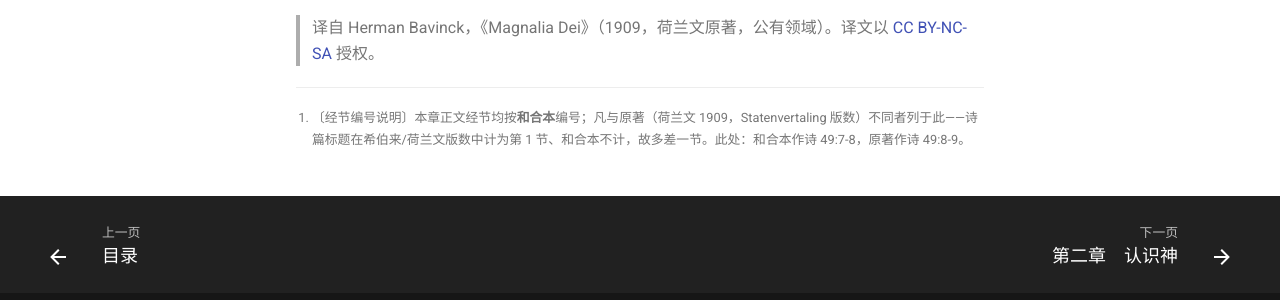
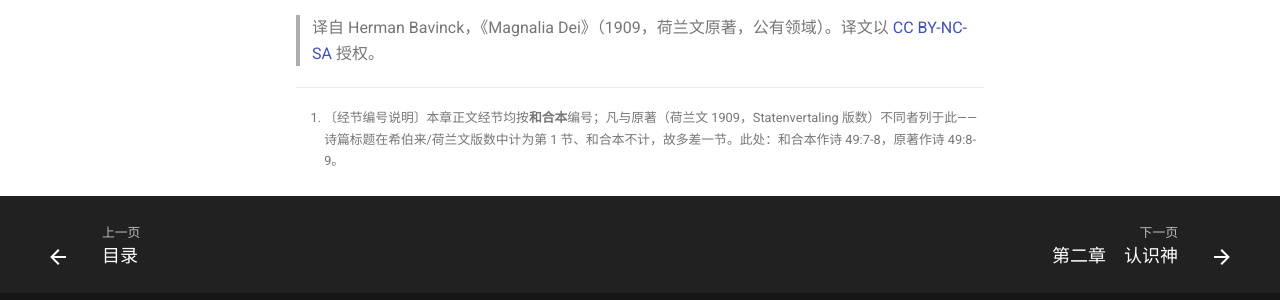
Before and after one commit to DZBohan/reformed-reading, an MkDocs documentation site: the page built from docs/books/magnalia-dei/01.md, in a window 1280 px wide and 1400 px high, scrolled down 2730 px. Shown: the part 1042-1342 px from the top of the window. Built offline with MkDocs 1.6.1 and Material for MkDocs 9.7.7, drawn with Linux system fonts in a browser that asks for light colours.

Commit message:
脚注CSS：加宽序号左边距至2.2em，容两位数序号(修10/11/12被裁)
Co-Authored-By: Claude Opus 4.8 <noreply@anthropic.com>

```diff
--- a/docs/stylesheets/extra.css
+++ b/docs/stylesheets/extra.css
@@ -1,22 +1,16 @@
 /* ============================================================
    脚注区排版兜底
-   问题：Material 主题在个别脚注条目间会出现"多一道空白"的视觉空隙
-   （HTML 结构逐字节验证一致，属主题 CSS/段落外边距/换行层怪现象）。
-   办法：把每条脚注段落的外边距清零、行高统一，纵向间距只由 li 的
-        margin-bottom 控制，从而消除不一致的空隙。
-
-   ⚠️ 绝不要覆盖 li 的 margin-left！Material 默认 li{margin-left:1.25em}，
-      脚注序号(尤其两位数 10/11/12)就摆在这段左边距里；一旦归零，手机窄屏
-      上序号会被裁成 0/1/2。所以下面只动 margin-bottom / 段落 margin / line-height。
-   记录：2026-07-27 ch9/ch10 排查后加入并修订。
+   两个问题一并处理：
+   (1) 空隙：Material 在个别脚注条目间会出现"多一道空白"的视觉空隙
+       → 把段落外边距清零、行高统一，纵向间距只由 li 的 margin-bottom 控制。
+   (2) 两位数序号被裁：Material 默认 li{margin-left:1.25em} 给序号的空间
+       不够放两位数（10/11/12 的十位被裁成 0/1/2，手机窄屏尤明显）；
+       → 把脚注 li 的左边距加宽到 2.2em，足够容两位数序号。
+   记录：2026-07-27 ch9/ch10 排查后加入并多次修订。
    ============================================================ */
 
-.md-typeset .footnote > ol > li > p {
-  margin: 0 !important;
-  line-height: 1.7 !important;
-}
-
 .md-typeset .footnote > ol > li {
+  margin-left: 2.2em !important;   /* 加宽序号空间，容两位数(10/11/12) */
   margin-bottom: 0.4em !important;
 }
 
@@ -24,6 +18,11 @@
   margin-bottom: 0 !important;
 }
 
+.md-typeset .footnote > ol > li > p {
+  margin: 0 !important;
+  line-height: 1.7 !important;
+}
+
 /* 返回箭头与前一字符绑定，避免单独换行造成的空档 */
 .md-typeset .footnote-backref {
   white-space: nowrap;
```
